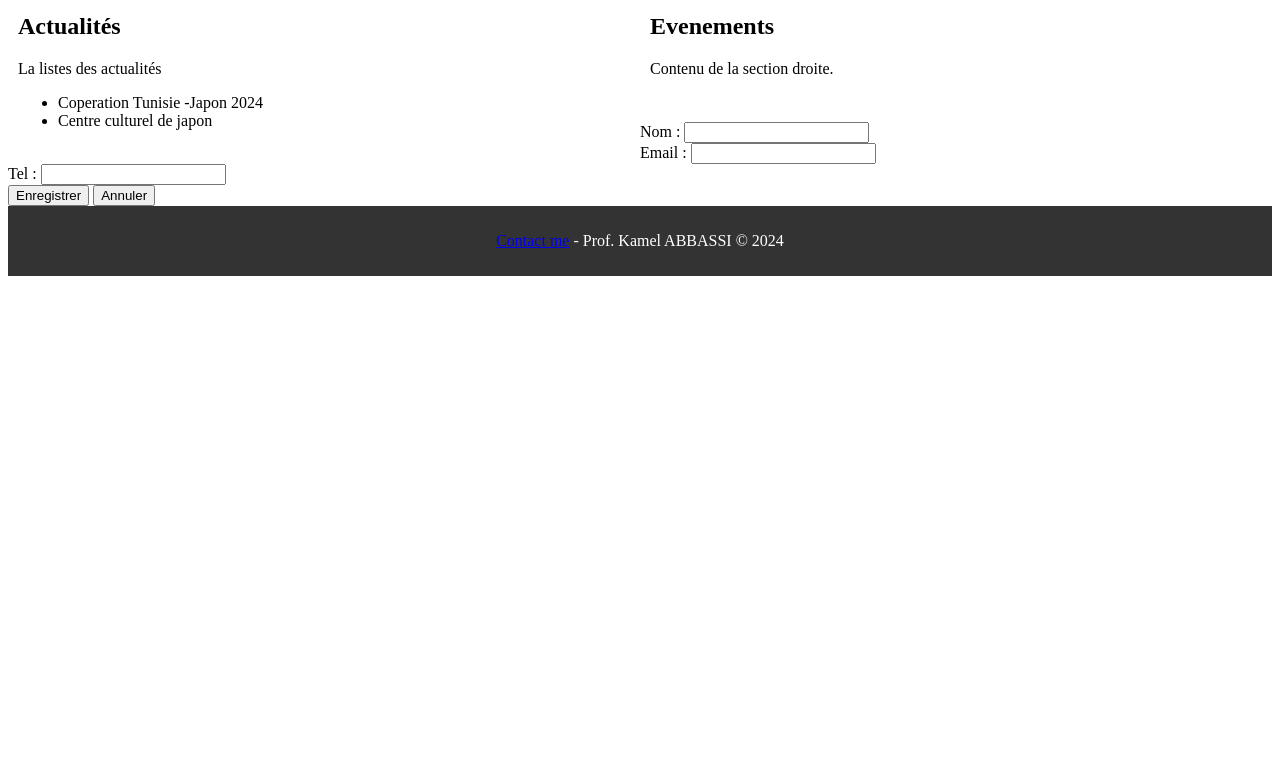
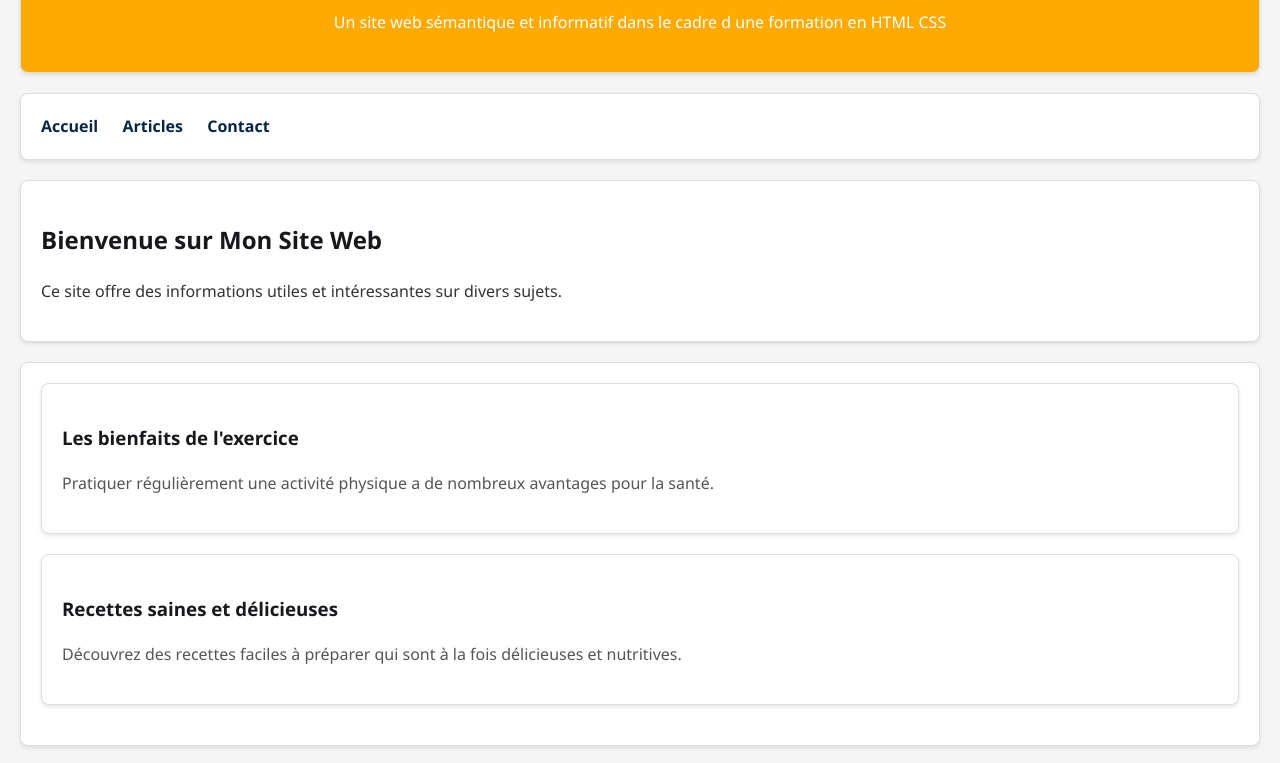
Before and after one commit to kbma/kbma.github.io, a plain HTML site: page index.html in a window 1280 px wide. Shown: the part 125-888 px from the top of the page. Before the commit the page ends 800 px from the top, so only its background shows below. Drawn offline with Linux system fonts and the light colour scheme.

Commit message:
Update index.html

```diff
--- a/index.html
+++ b/index.html
@@ -1,58 +1,117 @@
-<!-- index.html -->
 <!DOCTYPE html>
-<html>
+<html lang="fr">
 
 <head>
-    <!-- Ceci est un titre -->
-    <title>C'est le titre de la page</title>
+    <meta charset="UTF-8">
+    <meta http-equiv="X-UA-Compatible" content="IE=edge">
+    <meta name="viewport" content="width=device-width, initial-scale=1.0">
+    <title>Exemple HTML5 Sémantique</title>
+    <style>
+        body {
+            font-family: 'Segoe UI', Tahoma, Geneva, Verdana, sans-serif;
+            line-height: 1.6;
+            margin: 20px;
+            background-color: #f5f5f5;
+            color: #333;
+        }
+
+        header,
+        nav,
+        section,
+        article,
+        aside,
+        footer {
+            border: 1px solid #ddd;
+            margin-bottom: 20px;
+            padding: 20px;
+            background-color: #fff;
+            box-shadow: 0 2px 4px rgba(0, 0, 0, 0.1);
+            border-radius: 8px;
+        }
+
+        header {
+            background-color: #ffaa00;
+            color: #fff;
+            text-align: center;
+            padding: 20px 0;
+        }
+
+        nav ul {
+            list-style: none;
+            padding: 0;
+            margin: 0;
+        }
+
+        nav li {
+            display: inline-block;
+            margin-right: 20px;
+        }
+
+        nav a {
+            text-decoration: none;
+            color: #072647;
+            font-weight: bold;
+        }
+
+        section h2,
+        article h3,
+        aside h2 {
+            color: #16181b;
+        }
+
+        article p {
+            color: #555;
+        }
+
+        aside {
+            background-color: #f8f9fa;
+        }
+
+        footer {
+            text-align: center;
+            padding: 10px 0;
+            color: #777;
+        }
+    </style>
+
+    </style>
 </head>
 
 <body>
-    <!-- Div pour l'en-tête -->
-    <div style="background-color: #9a9e4f; color: rgb(32, 4, 4); padding: 10px; text-align: center;">
-        <h1>Mon site web officiel</h1>
-    </div>
-    <!-- Div pour la section gauche -->
-    <div style="width: 50%; float: left; box-sizing: border-box; padding: 10px;">
-        <h2>Actualités</h2>
-        <p>La listes des actualités</p>
+    <header>
+        <h1>Mon Site Web</h1>
+        <p>Un site web sémantique et informatif dans le cadre d une formation en HTML CSS</p>
+    </header>
+    <nav>
         <ul>
-            <li>Coperation Tunisie -Japon 2024</li>
-            <li>Centre culturel de japon</li>
+            <li><a href="#accueil">Accueil</a></li>
+            <li><a href="#articles">Articles</a></li>
+            <li><a href="#contact">Contact</a></li>
         </ul>
-    </div>
-    <!-- Div pour la section droite -->
-    <div style="width: 50%; float: left; box-sizing: border-box; padding: 10px;">
-        <h2>Evenements</h2>
-        <p>Contenu de la section droite.</p>
-        <img src="https://prod.cdn-medias.jeuneafrique.com/cdn-cgi/image/q=auto,f=auto,metadata=none,width=1215,fit=cover/https://prod.cdn-medias.jeuneafrique.com/medias/2017/07/17/tunisie-by-pixabay-e1500293699680.jpg" width="200px" alt="">
-    </div>
-
-<div>
-    <form action="#" method="post">
-        <!-- Champs du formulaire -->
-        <label for="nom">Nom :</label>
-        <input type="text" id="nom" name="nom" required>
-        <br>
-        <label for="email">Email :</label>
-        <input type="email" id="email" name="email" required>
-        <br>
-        <label for="tel">Tel :</label>
-        <input type="tel" id="tel" name="tel" >
-        <br>
-        <input type="submit" value="Enregistrer">
-        <input type="reset" value="Annuler">
-    </form>
-</div>
-
-
-
-
-    <!-- Div pour le pied de page -->
-    <div style="clear: both; background-color: #333; color: white; padding: 10px; text-align:
-center;">
-        <p><a href="mailto:abbassi.kamel@gmail.com">Contact me</a> - Prof. Kamel ABBASSI © 2024</p>
-    </div>
+    </nav>
+    <section id="accueil">
+        <h2>Bienvenue sur Mon Site Web</h2>
+        <p>Ce site offre des informations utiles et intéressantes sur divers sujets.</p>
+    </section>
+    <section id="articles">
+        <article>
+            <h3>Les bienfaits de l'exercice</h3>
+            <p>Pratiquer régulièrement une activité physique a de nombreux avantages pour la
+                santé.</p>
+        </article>
+        <article>
+            <h3>Recettes saines et délicieuses</h3>
+            <p>Découvrez des recettes faciles à préparer qui sont à la fois délicieuses et
+                nutritives.</p>
+        </article>
+    </section>
+    <aside>
+        <h2>À la une</h2>
+        <p>Les dernières actualités et événements importants.</p>
+    </aside>
+    <footer>
+        <p>&copy; 2024 Mon Site Web. Tous droits réservés.</p>
+    </footer>
 </body>
 
 </html>
```
